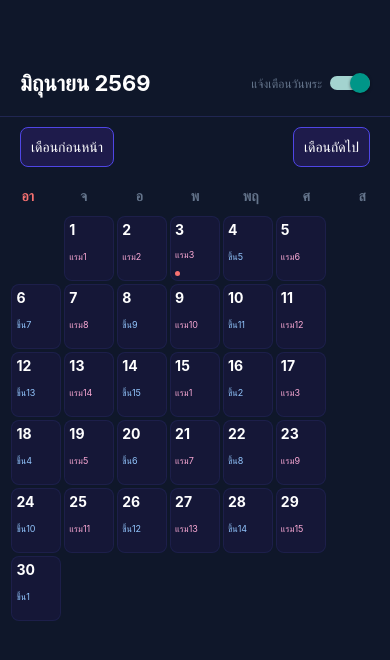
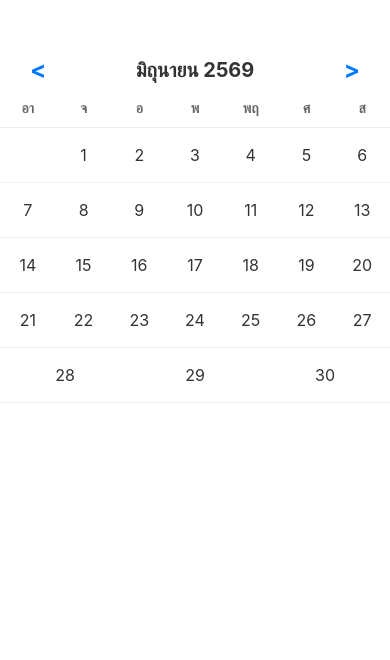
Before and after one commit to ballmechai-ux/-thai, a React Native app: screen / in a window 390 px wide. Shown: the top 660 px of the page. Built offline with nearby package versions, Linux system fonts and the light colour scheme.

Commit message:
Update App.jsx

```diff
--- a/App.jsx
+++ b/App.jsx
@@ -1,268 +1,172 @@
-import React, { useState, useEffect } from "react";
+import React, { useState } from 'react';
 import {
   StyleSheet,
   Text,
   View,
-  ScrollView,
   TouchableOpacity,
+  FlatList,
+  TextInput,
   Modal,
-  TextInput,
-  Switch,
-  Alert
-} from "react-native";
-import { StatusBar } from "expo-status-bar";
-
-// ---- DATA ----
-const THAI_MONTHS = ["มกราคม","กุมภาพันธ์","มีนาคม","เมษายน","พฤษภาคม","มิถุนายน","กรกฎาคม","สิงหาคม","กันยายน","ตุลาคม","พฤศจิกายน","ธันวาคม"];
-const THAI_DAYS_SHORT = ["อา","จ","อ","พ","พฤ","ศ","ส"];
-
-const ALL_HOLIDAYS = {
-  "2026-01-01": { name: "วันขึ้นปีใหม่" },
-  "2026-03-03": { name: "วันมาฆบูชา" },
-  "2026-04-06": { name: "วันจักรี" },
-  "2026-04-13": { name: "วันสงกรานต์" },
-  "2026-04-14": { name: "วันสงกรานต์" },
-  "2026-04-15": { name: "วันสงกรานต์" },
-  "2026-05-01": { name: "วันแรงงานแห่งชาติ" },
-  "2026-05-05": { name: "วันฉัตรมงคล" },
-  "2026-05-31": { name: "วันวิสาขบูชา" },
-  "2026-06-03": { name: "วันเฉลิมพระชนมพรรษาสมเด็จพระราชินี" },
-  "2026-07-29": { name: "วันอาสาฬหบูชา" },
-  "2026-07-30": { name: "วันเข้าพรรษา" },
-  "2026-07-28": { name: "วันเฉลิมพระชนมพรรษา ร.10" },
-  "2026-08-12": { name: "วันแม่แห่งชาติ" },
-  "2026-10-13": { name: "วันนวมินทรมหาราช" },
-  "2026-10-23": { name: "วันปิยมหาราช" },
-  "2026-10-25": { name: "วันออกพรรษา" },
-  "2026-12-05": { name: "วันพ่อแห่งชาติ" },
-  "2026-12-10": { name: "วันรัฐธรรมนูญ" },
-  "2026-12-31": { name: "วันสิ้นปี" },
-};
-
-const LUNAR_DATA = {
-  "2026-06-01":{"phase":"แรม","day":1}, "2026-06-02":{"phase":"แรม","day":2}, "2026-06-03":{"phase":"แรม","day":3}
-};
-
-function getLunarMonthMap(year, month) {
-  const map = {};
-  const days = new Date(year, month + 1, 0).getDate();
-  for (let d = 1; d <= days; d++) {
-    const key = `${year}-${String(month+1).padStart(2,"0")}-${String(d).padStart(2,"0")}`;
-    map[d] = LUNAR_DATA[key] || { phase: d % 2 === 0 ? "ขึ้น" : "แรม", day: (d % 15) + 1 };
-  }
-  return map;
-}
-
-function toDateKey(y, m, d) { return `${y}-${String(m + 1).padStart(2, "0")}-${String(d).padStart(2, "0")}`; }
+  SafeAreaView
+} from 'react-native';
 
 export default function App() {
-  const today = new Date();
-  const [currentYear, setCurrentYear] = useState(today.getFullYear());
-  const [currentMonth, setCurrentMonth] = useState(today.getMonth());
-  const [selectedDate, setSelectedDate] = useState(null);
-  const [notes, setNotes] = useState({});
-  const [holyDayAlert, setHolyDayAlert] = useState(true);
-  const [showModal, setShowModal] = useState(false);
-  const [modalNote, setModalNote] = useState("");
-  const [dayDetail, setDayDetail] = useState(null);
+  const [currentDate, setCurrentDate] = useState(new Date());
+  const [selectedDate, setSelectedDate] = useState('');
+  const [events, setEvents] = useState({});
+  const [modalVisible, setModalVisible] = useState(false);
+  const [newEventText, setNewEventText] = useState('');
 
-  const lunarMap = getLunarMonthMap(currentYear, currentMonth);
+  const months = [
+    "มกราคม", "กุมภาพันธ์", "มีนาคม", "เมษายน", "พฤษภาคม", "มิถุนายน",
+    "กรกฎาคม", "สิงหาคม", "กันยายน", "ตุลาคม", "พฤศจิกายน", "ธันวาคม"
+  ];
+  const daysOfWeek = ["อา", "จ", "อ", "พ", "พฤ", "ศ", "ส"];
 
-  const prevMonth = () => {
-    if (currentMonth === 0) { setCurrentMonth(11); setCurrentYear(y => y - 1); }
-    else setCurrentMonth(m => m - 1);
-  };
-  const nextMonth = () => {
-    if (currentMonth === 11) { setCurrentMonth(0); setCurrentYear(y => y + 1); }
-    else setCurrentMonth(m => m + 1);
+  // คำนวณวันในเดือน
+  const year = currentDate.getFullYear();
+  const month = currentDate.getMonth();
+  const firstDayOfMonth = new Date(year, month, 1).getDay();
+  const daysInMonth = new Date(year, month + 1, 0).getDate();
+
+  const calendarCells = [];
+  // ใส่ช่องว่างสำหรับวันก่อนเริ่มเดือน
+  for (let i = 0; i < firstDayOfMonth; i++) {
+    calendarCells.push({ id: `empty-${i}`, date: null });
+  }
+  // ใส่จำนวณวันจริง
+  for (let i = 1; i <= daysInMonth; i++) {
+    const dateString = `${year}-${String(month + 1).padStart(2, '0')}-${String(i).padStart(2, '0')}`;
+    calendarCells.push({ id: `date-${i}`, date: i, dateStr: dateString });
+  }
+
+  const changeMonth = (direction) => {
+    const newDate = new Date(year, month + direction, 1);
+    setCurrentDate(newDate);
   };
 
-  const daysInMonth = new Date(currentYear, currentMonth + 1, 0).getDate();
-  const firstDay = new Date(currentYear, currentMonth, 1).getDay();
-
-  const openAddNote = (dateKey) => {
-    setSelectedDate(dateKey);
-    setModalNote("");
-    setShowModal(true);
+  const handleSelectDate = (dateStr) => {
+    if (!dateStr) return;
+    setSelectedDate(dateStr);
+    setModalVisible(true);
   };
 
-  const saveNote = () => {
-    if (!modalNote.trim()) return;
-    const updated = { ...notes };
-    if (!updated[selectedDate]) updated[selectedDate] = [];
-    updated[selectedDate].push({ id: Date.now(), text: modalNote });
-    setNotes(updated);
-    setShowModal(false);
-    setDayDetail(null);
-    Alert.alert("สำเร็จ", "บันทึกกิจกรรมเรียบร้อยแล้ว");
-  };
-
-  const renderGrid = () => {
-    const totalSlots = daysInMonth + firstDay;
-    const gridItems = [];
-
-    for (let i = 0; i < totalSlots; i++) {
-      if (i < firstDay) {
-        gridItems.push(<View key={`empty-${i}`} style={styles.dayCellEmpty} />);
-      } else {
-        const day = i - firstDay + 1;
-        const dateKey = toDateKey(currentYear, currentMonth, day);
-        const holiday = ALL_HOLIDAYS[dateKey];
-        const lunar = lunarMap[day];
-        const hasNote = notes[dateKey] && notes[dateKey].length > 0;
-
-        gridItems.push(
-          <TouchableOpacity
-            key={`day-${day}`}
-            style={styles.dayCell}
-            onPress={() => setDayDetail(dateKey)}
-          >
-            <Text style={styles.dayText}>{day}</Text>
-            {lunar && (
-              <Text style={[styles.lunarText, { color: lunar.phase === "ขึ้น" ? "#93c5fd" : "#f9a8d4" }]}>
-                {lunar.phase}{lunar.day}
-              </Text>
-            )}
-            <View style={styles.dotContainer}>
-              {holiday && <View style={[styles.dot, { backgroundColor: "#f87171" }]} />}
-              {hasNote && <View style={[styles.dot, { backgroundColor: "#34d399" }]} />}
-            </View>
-          </TouchableOpacity>
-        );
-      }
+  const addEvent = () => {
+    if (!newEventText.trim()) return;
+    const updatedEvents = { ...events };
+    if (!updatedEvents[selectedDate]) {
+      updatedEvents[selectedDate] = [];
     }
-    return gridItems;
+    updatedEvents[selectedDate].push(newEventText);
+    setEvents(updatedEvents);
+    setNewEventText('');
+    setModalVisible(false);
   };
 
   return (
-    <View style={styles.container}>
-      <StatusBar style="light" />
-
-      {/* Header */}
+    <SafeAreaView style={styles.container}>
+      {/* ส่วนหัวปฏิทิน */}
       <View style={styles.header}>
-        <Text style={styles.headerTitle}>{THAI_MONTHS[currentMonth]} {currentYear + 543}</Text>
-        <View style={styles.alertRow}>
-          <Text style={styles.alertText}>แจ้งเตือนวันพระ</Text>
-          <Switch value={holyDayAlert} onValueChange={setHolyDayAlert} />
-        </View>
-      </View>
-
-      {/* Navigation */}
-      <View style={styles.navRow}>
-        <TouchableOpacity style={styles.navButton} onPress={prevMonth}>
-          <Text style={styles.navButtonText}>เดือนก่อนหน้า</Text>
+        <TouchableOpacity onPress={() => changeMonth(-1)}>
+          <Text style={styles.navButton}>{"<"}</Text>
         </TouchableOpacity>
-        <TouchableOpacity style={styles.navButton} onPress={nextMonth}>
-          <Text style={styles.navButtonText}>เดือนถัดไป</Text>
+        <Text style={styles.headerTitle}>{months[month]} {year + 543}</Text>
+        <TouchableOpacity onPress={() => changeMonth(1)}>
+          <Text style={styles.navButton}>{">"}</Text>
         </TouchableOpacity>
       </View>
 
-      {/* Weekdays Header */}
-      <View style={styles.weekHeader}>
-        {THAI_DAYS_SHORT.map((d, idx) => (
-          <Text key={d} style={[styles.weekText, { color: idx === 0 ? "#f87171" : "#64748b" }]}>{d}</Text>
+      {/* ชื่อวันในสัปดาห์ */}
+      <View style={styles.weekDaysContainer}>
+        {daysOfWeek.map((day, index) => (
+          <Text key={index} style={styles.weekDayText}>{day}</Text>
         ))}
       </View>
 
-      {/* Calendar Grid */}
-      <ScrollView contentContainerStyle={styles.gridContainer}>
-        <View style={styles.grid}>
-          {renderGrid()}
+      {/* ตารางปฏิทิน */}
+      <FlatList
+        data={calendarCells}
+        numColumns={7}
+        keyExtractor={(item) => item.id}
+        renderItem={({ item }) => {
+          const hasEvent = item.dateStr && events[item.dateStr] && events[item.dateStr].length > 0;
+          return (
+            <TouchableOpacity
+              style={[styles.cell, item.dateStr === selectedDate && styles.selectedCell]}
+              onPress={() => handleSelectDate(item.dateStr)}
+            >
+              <Text style={[styles.cellText, !item.date && styles.emptyCellText]}>
+                {item.date || ""}
+              </Text>
+              {hasEvent && <View style={styles.eventDot} />}
+            </TouchableOpacity>
+          );
+        }}
+      />
+
+      {/* รายการกิจกรรมของวันที่เลือกใต้ปฏิทิน */}
+      {selectedDate ? (
+        <View style={styles.eventListContainer}>
+          <Text style={styles.eventListTitle}>กิจกรรมวันที่ {selectedDate}:</Text>
+          {events[selectedDate] && events[selectedDate].length > 0 ? (
+            events[selectedDate].map((ev, index) => (
+              <Text key={index} style={styles.eventItem}>• {ev}</Text>
+            ))
+          ) : (
+            <Text style={styles.noEventText}>ไม่มีกิจกรรมในวันนี้</Text>
+          )}
         </View>
-      </ScrollView>
+      ) : null}
 
-      {/* Day Detail Modal */}
-      {dayDetail && (() => {
-        const [dy, dm, dd] = dayDetail.split("-").map(Number);
-        const holiday = ALL_HOLIDAYS[dayDetail];
-        const dayNotes = notes[dayDetail] || [];
-
-        return (
-          <Modal visible={true} transparent={true} animationType="slide">
-            <View style={styles.modalOverlay}>
-              <View style={styles.modalContent}>
-                <Text style={styles.modalTitle}>วันที่ {dd} {THAI_MONTHS[dm-1]} {dy+543}</Text>
-                {holiday && <Text style={styles.holidayText}>วันหยุด: {holiday.name}</Text>}
-
-                <Text style={styles.sectionTitle}>📝 รายการกิจกรรม:</Text>
-                {dayNotes.length === 0 ? (
-                  <Text style={styles.noNoteText}>ไม่มีกิจกรรมในวันนี้</Text>
-                ) : (
-                  dayNotes.map(n => <Text key={n.id} style={styles.noteItem}>• {n.text}</Text>)
-                )}
-
-                <View style={styles.modalBtnRow}>
-                  <TouchableOpacity style={[styles.btn, styles.btnCancel]} onPress={() => setDayDetail(null)}>
-                    <Text style={styles.btnText}>ปิด</Text>
-                  </TouchableOpacity>
-                  <TouchableOpacity style={[styles.btn, styles.btnSave]} onPress={() => openAddNote(dayDetail)}>
-                    <Text style={styles.btnText}>+ เพิ่มโน้ต</Text>
-                  </TouchableOpacity>
-                </View>
-              </View>
-            </View>
-          </Modal>
-        );
-      })()}
-
-      {/* Add Note Modal */}
-      <Modal visible={showModal} transparent={true} animationType="fade">
+      {/* ป๊อปอัพเพิ่มกิจกรรม */}
+      <Modal visible={modalVisible} animationType="slide" transparent={true}>
         <View style={styles.modalOverlay}>
           <View style={styles.modalContent}>
-            <Text style={styles.modalTitle}>เพิ่มกิจกรรม</Text>
+            <Text style={styles.modalTitle}>เพิ่มกิจกรรมสำหรับ {selectedDate}</Text>
             <TextInput
               style={styles.input}
-              placeholder="กรอกรายละเอียดกิจกรรมที่นี่..."
-              placeholderTextColor="#64748b"
-              value={modalNote}
-              onChangeText={setModalNote}
-              multiline
+              placeholder="พิมพ์ชื่อกิจกรรมที่นี่..."
+              value={newEventText}
+              onChangeText={setNewEventText}
             />
-            <View style={styles.modalBtnRow}>
-              <TouchableOpacity style={[styles.btn, styles.btnCancel]} onPress={() => setShowModal(false)}>
+            <View style={styles.modalButtons}>
+              <TouchableOpacity style={[styles.btn, styles.btnCancel]} onPress={() => setModalVisible(false)}>
                 <Text style={styles.btnText}>ยกเลิก</Text>
               </TouchableOpacity>
-              <TouchableOpacity style={[styles.btn, styles.btnSave]} onPress={saveNote}>
+              <TouchableOpacity style={[styles.btn, styles.btnSave]} onPress={addEvent}>
                 <Text style={styles.btnText}>บันทึก</Text>
               </TouchableOpacity>
             </View>
           </View>
         </View>
       </Modal>
-    </View>
+    </SafeAreaView>
   );
 }
 
 const styles = StyleSheet.create({
-  container: { flex: 1, backgroundColor: "#0f172a", paddingTop: 50 },
-  header: { padding: 20, borderBottomWidth: 1, borderBottomColor: "rgba(99,102,241,0.2)", flexDirection: "row", justifyContent: "space-between", alignItems: "center" },
-  headerTitle: { fontSize: 22, fontWeight: "bold", color: "#fff" },
-  alertRow: { flexDirection: "row", alignItems: "center" },
-  alertText: { color: "#64748b", marginRight: 8, fontSize: 12 },
-  navRow: { flexDirection: "row", justifyContent: "space-between", paddingHorizontal: 20, marginTop: 10 },
-  navButton: { padding: 10, backgroundColor: "#1e1b4b", borderRadius: 8, borderWidth: 1, borderColor: "#4f46e5" },
-  navButtonText: { color: "#fff", fontSize: 14 },
-  weekHeader: { flexDirection: "row", justifyContent: "space-around", paddingVertical: 10, marginTop: 10 },
-  weekText: { fontSize: 14, fontWeight: "600", width: 40, textAlign: "center" },
-  gridContainer: { paddingBottom: 40 },
-  grid: { flexDirection: "row", flexWrap: "wrap", paddingHorizontal: 10 },
-  dayCell: { width: "13.5%", height: 65, margin: "0.4%", backgroundColor: "rgba(30,27,75,0.4)", borderWidth: 1, borderColor: "rgba(99,102,241,0.1)", borderRadius: 8, padding: 4, justifyContent: "space-between" },
-  dayCellEmpty: { width: "13.5%", height: 65, margin: "0.4%" },
-  dayText: { color: "#fff", fontWeight: "bold", fontSize: 14 },
-  lunarText: { fontSize: 9 },
-  dotContainer: { flexDirection: "row", gap: 2 },
-  dot: { width: 5, height: 5, borderRadius: 2.5 },
-  modalOverlay: { flex: 1, backgroundColor: "rgba(0,0,0,0.6)", justifyContent: "center", alignItems: "center" },
-  modalContent: { width: "85%", backgroundColor: "#0f172a", padding: 20, borderRadius: 12, borderWidth: 1, borderColor: "rgba(99,102,241,0.3)" },
-  modalTitle: { fontSize: 18, fontWeight: "bold", color: "#fff", marginBottom: 10 },
-  holidayText: { color: "#f87171", fontSize: 14, marginBottom: 10 },
-  sectionTitle: { color: "#fff", fontSize: 14, marginTop: 10, fontWeight: "600" },
-  noNoteText: { color: "#64748b", fontSize: 13, marginVertical: 5 },
-  noteItem: { color: "#cbd5e1", fontSize: 14, marginVertical: 2 },
-  modalBtnRow: { flexDirection: "row", gap: 10, marginTop: 20 },
-  btn: { flex: 1, padding: 12, borderRadius: 8, alignItems: "center" },
-  btnCancel: { backgroundColor: "none", borderWidth: 1, borderColor: "#64748b" },
-  btnSave: { backgroundColor: "#4f46e5" },
-  btnText: { color: "#fff", fontWeight: "600" },
-  input: { width: "100%", backgroundColor: "#1e1b4b", borderColor: "#4f46e5", borderWidth: 1, borderRadius: 8, padding: 10, color: "#fff", height: 80, textAlignVertical: "top", marginTop: 10 }
+  container: { flex: 1, backgroundColor: '#fff', paddingTop: 40 },
+  header: { flexDirection: 'row', justifyContent: 'space-between', alignItems: 'center', paddingHorizontal: 20, paddingVertical: 15 },
+  headerTitle: { fontSize: 20, fontWeight: 'bold', color: '#333' },
+  navButton: { fontSize: 24, fontWeight: 'bold', color: '#007AFF', paddingHorizontal: 10 },
+  weekDaysContainer: { flexDirection: 'row', borderBottomWidth: 1, borderBottomColor: '#eee', paddingBottom: 10 },
+  weekDayText: { flex: 1, textAlign: 'center', fontWeight: '600', color: '#666' },
+  cell: { flex: 1, height: 55, justifyContent: 'center', alignItems: 'center', borderBottomWidth: 1, borderBottomColor: '#f0f0f0', position: 'relative' },
+  selectedCell: { backgroundColor: '#E3F2FD', borderRadius: 4 },
+  cellText: { fontSize: 16, color: '#333' },
+  emptyCellText: { color: '#ccc' },
+  eventDot: { width: 6, height: 6, backgroundColor: '#FF3B30', borderRadius: 3, position: 'absolute', bottom: 5 },
+  eventListContainer: { padding: 20, borderTopWidth: 1, borderTopColor: '#eee', height: 200 },
+  eventListTitle: { fontSize: 16, fontWeight: 'bold', marginBottom: 10 },
+  eventItem: { fontSize: 15, marginVertical: 4, color: '#444' },
+  noEventText: { color: '#999', fontStyle: 'italic' },
+  modalOverlay: { flex: 1, backgroundColor: 'rgba(0,0,0,0.5)', justifyContent: 'center', alignItems: 'center' },
+  modalContent: { width: '85%', backgroundColor: '#fff', padding: 20, borderRadius: 10, shadowOpacity: 0.25 },
+  modalTitle: { fontSize: 16, fontWeight: 'bold', marginBottom: 15 },
+  input: { borderBottomWidth: 1, borderBottomColor: '#ccc', paddingVertical: 8, marginBottom: 20, fontSize: 16 },
+  modalButtons: { flexDirection: 'row', justifyContent: 'flex-end' },
+  btn: { paddingHorizontal: 15, paddingVertical: 10, borderRadius: 5, marginLeft: 10 },
+  btnCancel: { backgroundColor: '#efefef' },
+  btnSave: { backgroundColor: '#007AFF' },
+  btnText: { fontWeight: '600' }
 });
```
